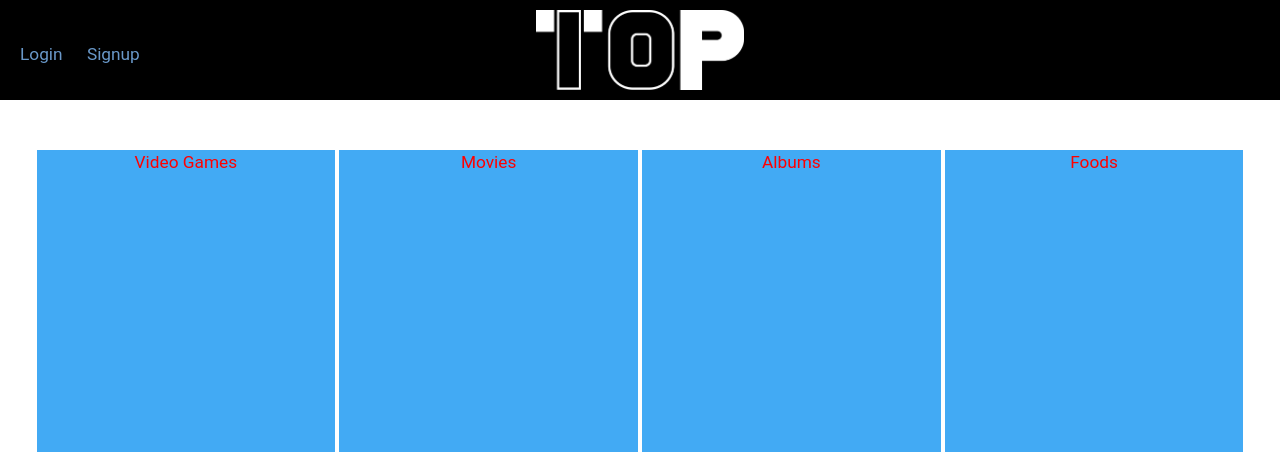
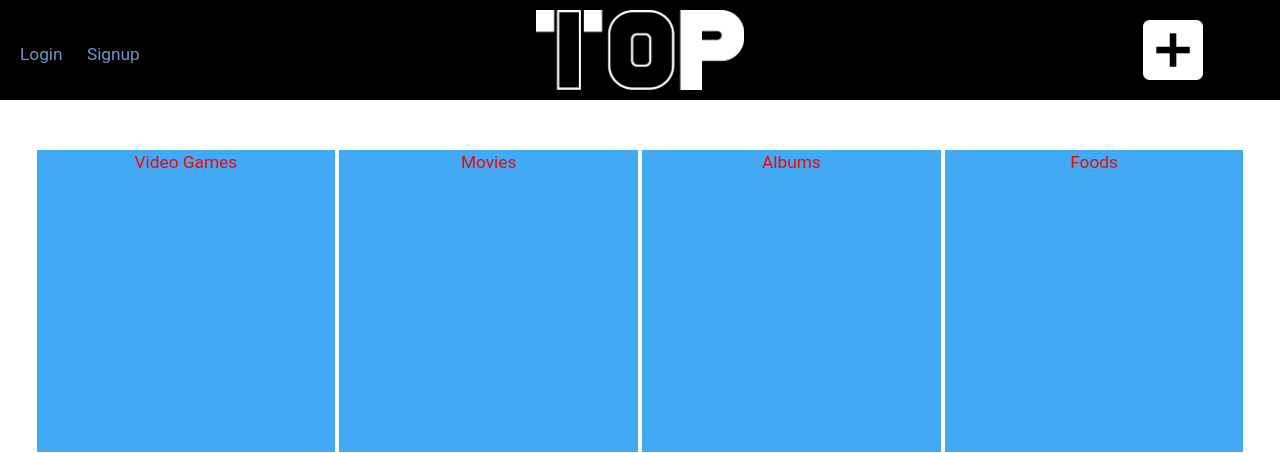
Before and after one commit to geordyp/Top10, a Flask app: page / in a window 1280 px wide. Shown: the top 453 px of the page. Run offline with Flask 2, Linux system fonts and the light colour scheme; some libraries are stand-ins or nearby versions; some web fonts are replaced.

Commit message:
add add button

```diff
--- a/static/styles.css
+++ b/static/styles.css
@@ -82,6 +82,18 @@ h1 {
   height: 100%;
 }
 
+a:hover.topimage {
+  border-left:2px solid black;
+}
+
+.plusimage {
+  background-image: url('../static/add.png');
+  background-size: contain;
+  background-repeat: no-repeat;
+  background-position: center;
+  height: 100%;
+}
+
 /* top10 tables*/
 .tablebackground{
   background-color: #f48f42;
--- a/templates/base.html
+++ b/templates/base.html
@@ -19,8 +19,13 @@
                   <a class="heroButtons">Login</a>
                   <a class="heroButtons">Signup</a>
                 </div>
-                <div class="all-33 topimage"></div>
-                <p class="all-33"></p>
+                <a href="/" class="all-33 topimage"></a>
+                <div class="all-33 buttongroup">
+                  <div class="column-group buttongroup">
+                    <div class="all-50 buttongroup"></div>
+                      <a class="plusimage all-50 align-right"></a>
+                  </div>
+                </div>
         </div>
     </div>
   <div class="ink-grid">
```
Also changed, not shown: static/add.png (added), 2 other files.
